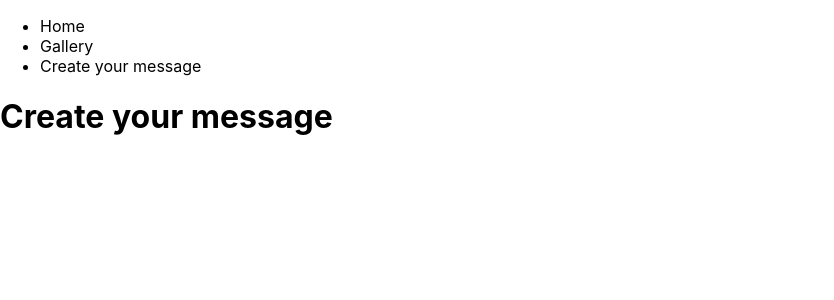
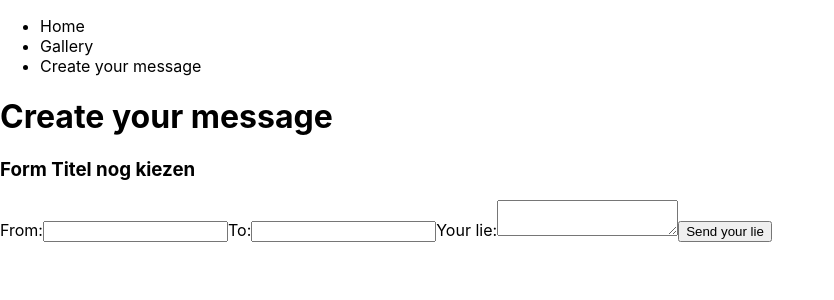
Before and after one commit to NoorPoppe/opnieuw, a Next.js app: page /message in a window 1280 px wide. Shown: the top 300 px of the page, without its empty margins (0-834 px from the left). Built offline with nearby package versions, Linux system fonts and the light colour scheme.

Commit message:
frontend message form

```diff
--- /dev/null
+++ b/components/form.js
@@ -0,0 +1,37 @@
+const Form = ({ onSubmit }) => {
+    const handleSubmit = (e) => {
+        e.preventDefault();
+        const data = {
+            name: e.target.name.value,
+            content: e.target.content.value,
+        };
+        e.target.reset();
+        onSubmit(data);
+    };
+
+    return (
+        <section>
+            <h3>Form Titel nog kiezen</h3>
+            <form onSubmit={(e) => handleSubmit(e)} >
+                <div>
+                    <label>
+                        From:
+                    <input type="text" name="name" required />
+                    </label>
+                    <label>
+                        <label>
+                            To:
+                    <input type="text" name="name" required />
+                        </label>
+                    Your lie:
+                    <textarea name="content" required maxLength="500"></textarea>
+                    </label>
+                    <input type="submit" value="Send your lie" />
+                </div>
+
+            </form>
+        </section>
+    );
+};
+
+export default Form;
--- a/pages/message.js
+++ b/pages/message.js
@@ -1,4 +1,5 @@
 import Nav from '../components/nav';
+import Form from '../components/form';
 
 export default function Message() {
     return (
@@ -6,6 +7,7 @@ export default function Message() {
             <Nav />
             <h1>Create your message</h1>
             <div >
+                <Form />
             </div>
         </>
     )
```
Also changed, not shown: pages/galleries/gallery.js (line endings or trailing spaces).
